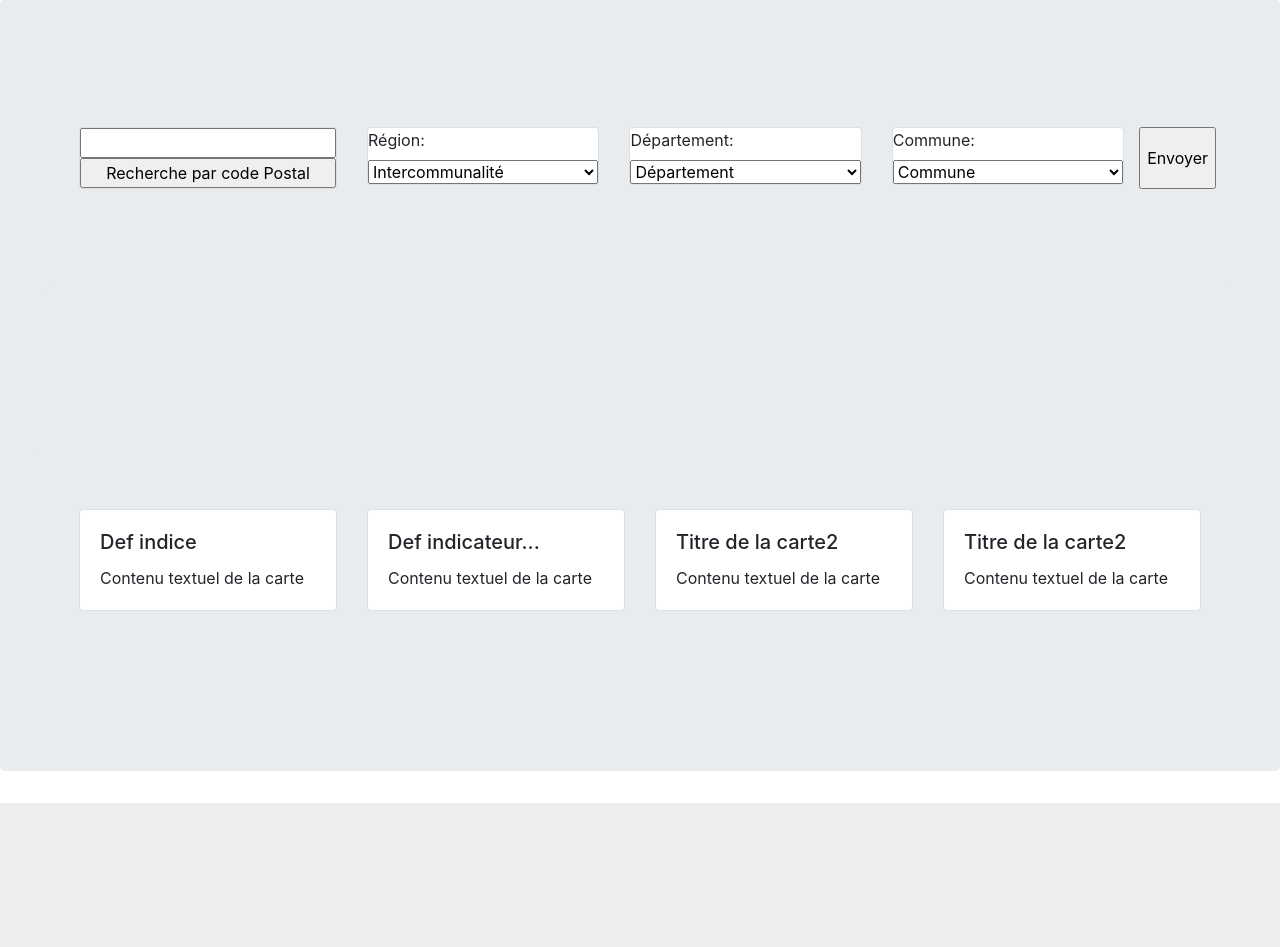
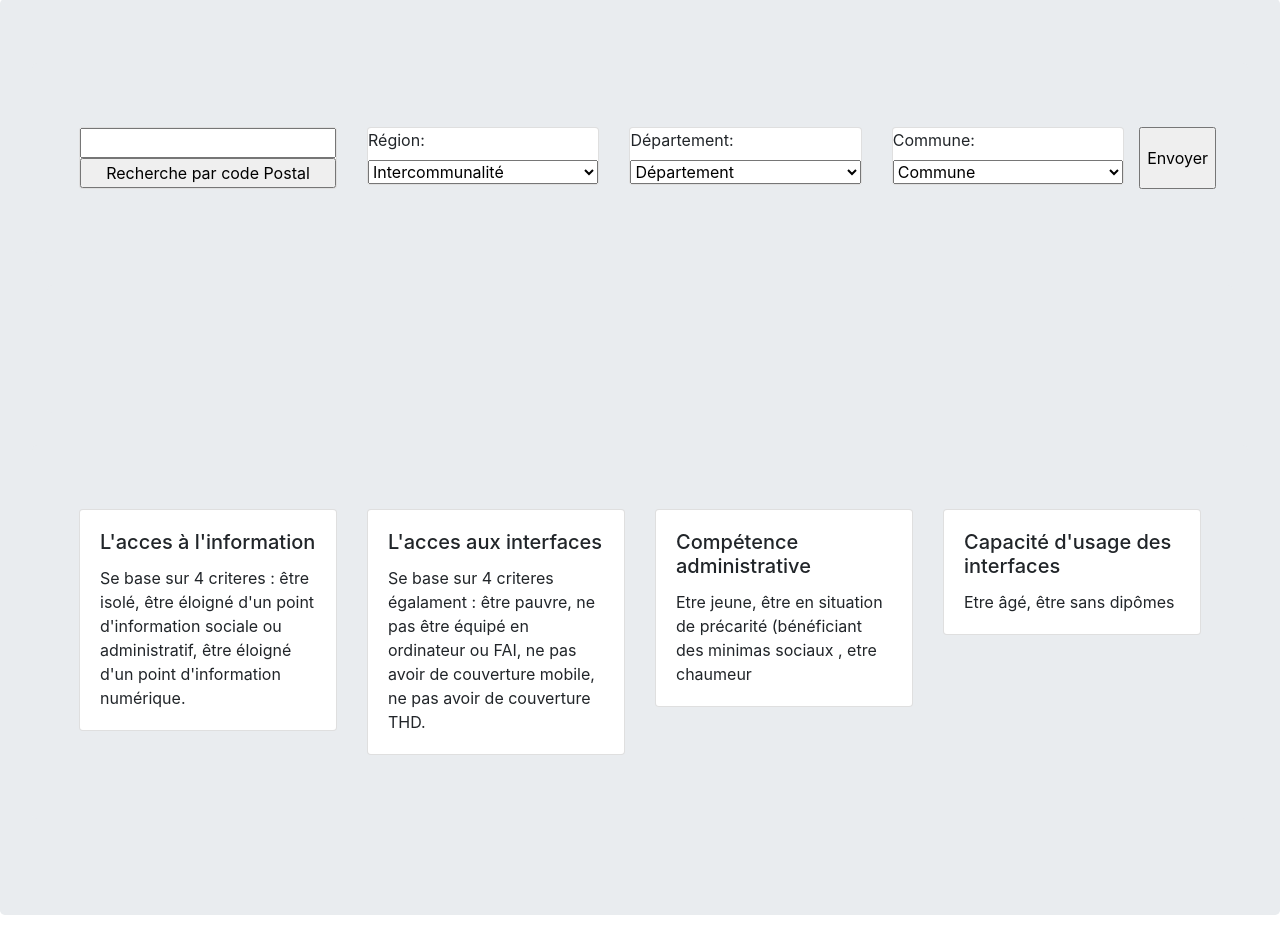
Before and after one commit to atem91/REC_D4G, a Flask app: page / in a window 1280 px wide. Shown: the part 57-1004 px from the top of the page. Before the commit the page ends 860 px from the top, so only its background shows below. Run offline with Flask 2, Linux system fonts and the light colour scheme; data that the repository does not hold is empty; some libraries are stand-ins or nearby versions.

Commit message:
added the definitions

```diff
--- a/D4G/templates/template_IRN.html
+++ b/D4G/templates/template_IRN.html
@@ -115,16 +115,18 @@
   <div class="col">
   <div class="card">
    <div class="card-body">
-      <h5 class="card-title">Def indice</h5>
-      <p class="card-text">Contenu textuel de la carte</p>
+      <h5 class="card-title">L'acces à l'information </h5>
+      <p class="card-text">Se base sur 4 criteres : être isolé, être éloigné d'un point d'information sociale ou administratif,
+          être éloigné d'un point d'information numérique.</p>
    </div>
 </div>
 </div>
   <div class="col">
   <div class="card">
    <div class="card-body">
-      <h5 class="card-title">Def indicateur...</h5>
-      <p class="card-text">Contenu textuel de la carte</p>
+      <h5 class="card-title">L'acces aux interfaces </h5>
+      <p class="card-text">Se base sur 4 criteres égalament : être pauvre, ne pas être équipé en ordinateur ou FAI,
+      ne pas avoir de couverture mobile, ne pas avoir de couverture THD.</p>
    </div>
   </div>
 </div>
@@ -132,8 +134,8 @@
     <div class="col">
   <div class="card">
    <div class="card-body">
-      <h5 class="card-title">Titre de la carte2</h5>
-      <p class="card-text">Contenu textuel de la carte</p>
+      <h5 class="card-title">Compétence administrative </h5>
+      <p class="card-text">Etre jeune, être en situation de précarité (bénéficiant des minimas sociaux , etre chaumeur</p>
    </div>
   </div>
 </div>
@@ -142,8 +144,8 @@
     <div class="col">
   <div class="card">
    <div class="card-body">
-      <h5 class="card-title">Titre de la carte2</h5>
-      <p class="card-text">Contenu textuel de la carte</p>
+      <h5 class="card-title">Capacité d'usage des interfaces </h5>
+      <p class="card-text">Etre âgé, être sans dipômes</p>
    </div>
   </div>
 </div>
```
Also changed, not shown: D4G/templates/top.html (+18 -17 lines).
